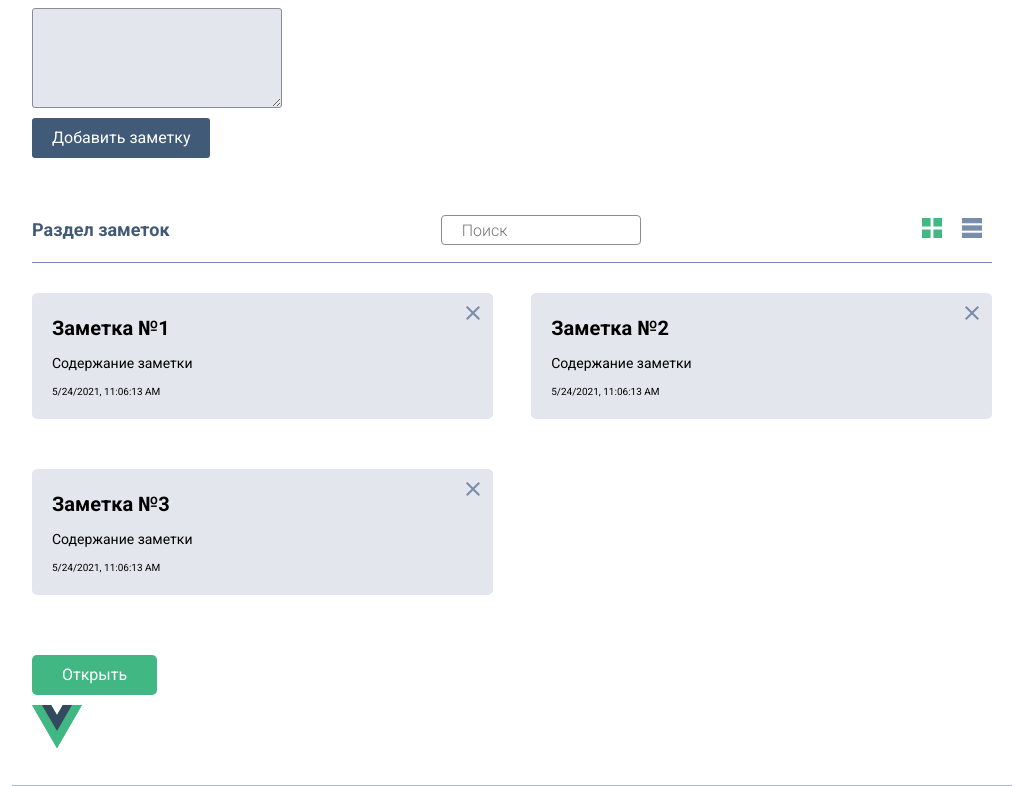
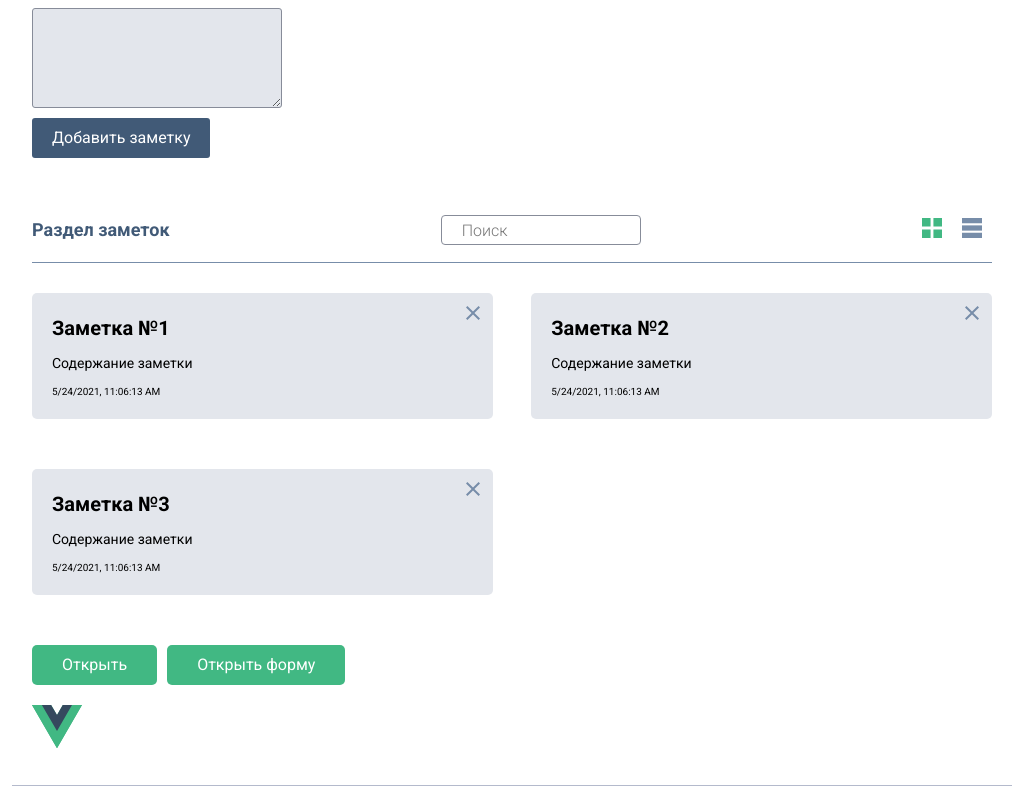
Before and after one commit to MikeIv/vue3_prj, a Vue app: page /sandbox in a window 1280 px wide. Shown: the part 485-1271 px from the top of the page, without its empty margins (128-1151 px from the left). Built offline with nearby package versions, Linux system fonts and the light colour scheme.

Commit message:
add new modal

```diff
--- a/src/assets/scss/parts/_vue.scss
+++ b/src/assets/scss/parts/_vue.scss
@@ -291,6 +291,15 @@
 
 
 // Modals
+.modal__section-wrapper {
+  display: flex;
+  gap: 1rem;
+
+  margin: 0;
+  margin-bottom: 2rem;
+  padding: 0;
+}
+
 .modal__wrapper {
   position: fixed;
   top: 0;
--- a/src/assets/scss/styles.css
+++ b/src/assets/scss/styles.css
@@ -1741,6 +1741,14 @@ select {
   border: 1px solid #878C99;
 }
 
+.modal__section-wrapper {
+  display: flex;
+  gap: 1rem;
+  margin: 0;
+  margin-bottom: 2rem;
+  padding: 0;
+}
+
 .modal__wrapper {
   position: fixed;
   top: 0;
--- a/src/views/Sandbox.vue
+++ b/src/views/Sandbox.vue
@@ -48,16 +48,29 @@
 
 
               <!-- MODALS -->
+              <div class="modal__section-wrapper">
+                <!-- first modal -->
                 <div class="modal__btn-wrapper">
                   <button class="modal__btn" @click="modalView = !modalView">Открыть</button>
                 </div>
 
-              <modals v-show="modalView" @close="modalView = !modalView">
+                <modals v-show="modalView" @close="modalView = false">
                   <slot class="modal__info-block">
                     <p class="modal__info-txt">Содержимое окна</p>
                   </slot>
                 </modals>
 
+                <!-- second modal -->
+                <div class="modal__btn-wrapper">
+                  <button class="modal__btn" @click="modalView = !modalView">Открыть форму</button>
+                </div>
+
+                <modals v-show="modalView" @close="modalView = false">
+                  <slot class="modal__info-block">
+                    <p class="modal__info-txt">Содержимое окна</p>
+                  </slot>
+                </modals>
+              </div>
               <!-- ================ -->
 
               <img alt="Vue logo" src="../assets/img/vue-logo.svg" width="50" height="50">
```
Also changed, not shown: 1 other file (tests, documents, lock files or other folders). Lines whose indentation alone changed are shown as unchanged.
